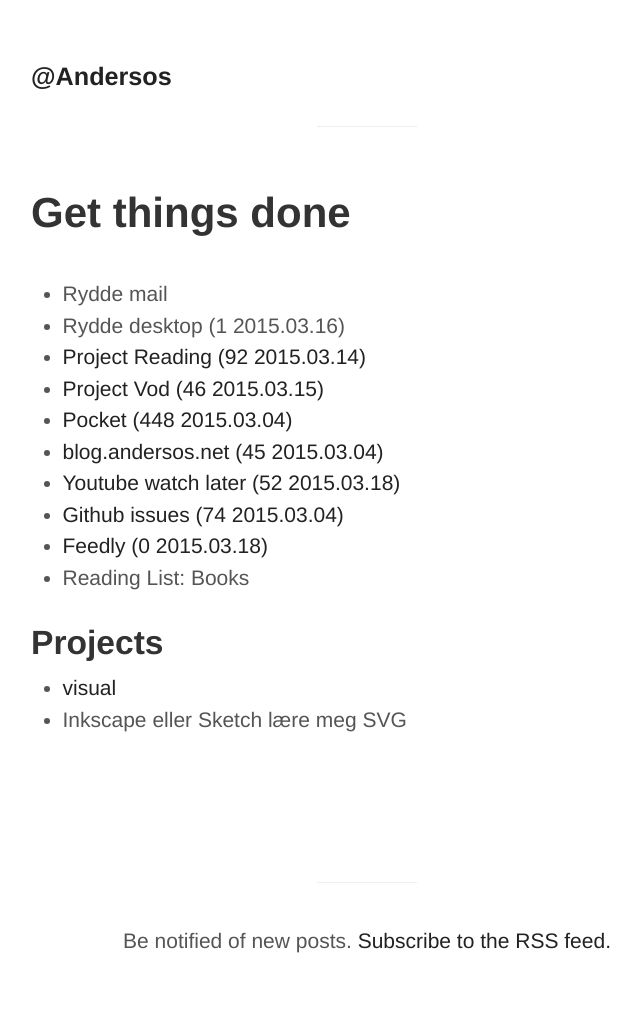
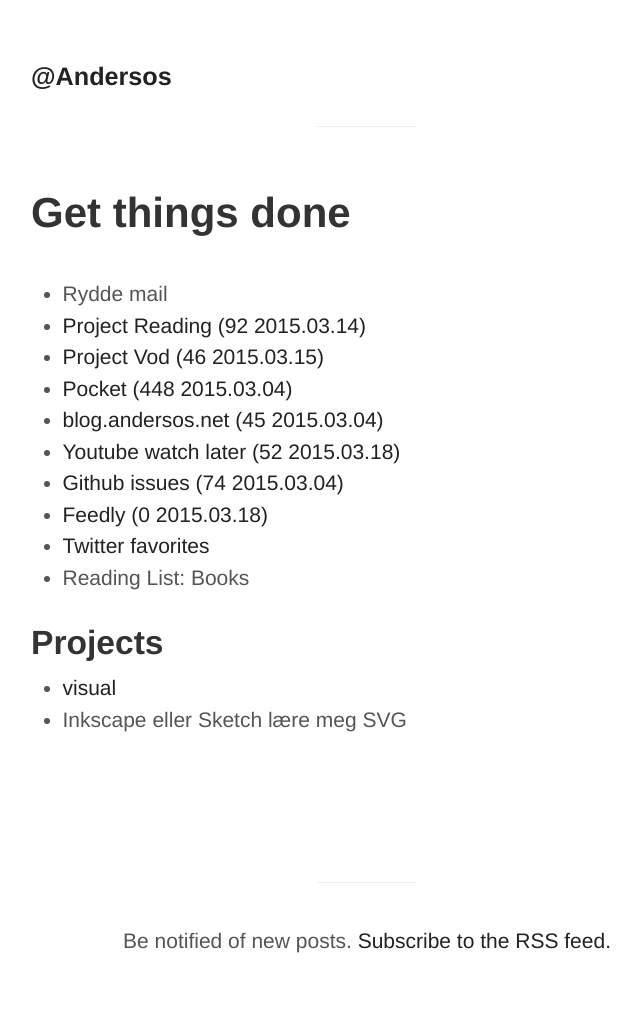
Before and after one commit to Andersos/andersos.net, a Jekyll site: the page built from gtd.html, in a window 1280 px wide. Shown: the whole page, without its empty margins (273-913 px from the left). Built offline with Jekyll 4.4.1, drawn with Linux system fonts in a browser that asks for light colours; Markdown is read by kramdown in place of the engine named in the settings.

Commit message:
Update gtd.html

```diff
--- a/gtd.html
+++ b/gtd.html
@@ -5,7 +5,6 @@
 
 <ul>
     <li>Rydde mail</li>
-    <li>Rydde desktop (1 2015.03.16)</li>
     <li><a href="https://gist.github.com/Andersos/32ba857519db96e97e63">Project Reading (92 2015.03.14)</a></li>
     <li><a href="https://gist.github.com/Andersos/a3ffc7ff59bab2c2be73">Project Vod (46 2015.03.15)</a></li>
     <li><a href="http://getpocket.com/a/queue/">Pocket (448 2015.03.04)</a></a></li>
@@ -13,6 +12,7 @@
     <li><a href="https://www.youtube.com/playlist?list=WL">Youtube watch later (52 2015.03.18)</a></li>
     <li><a href="https://github.com/issues">Github issues (74 2015.03.04)</a></li>
     <li><a href="http://feedly.com/">Feedly (0 2015.03.18)</a></li>
+    <li><a href="https://twitter.com/favorites">Twitter favorites</a></li>
     <li>Reading List: Books</li>
 </ul>
 
```
